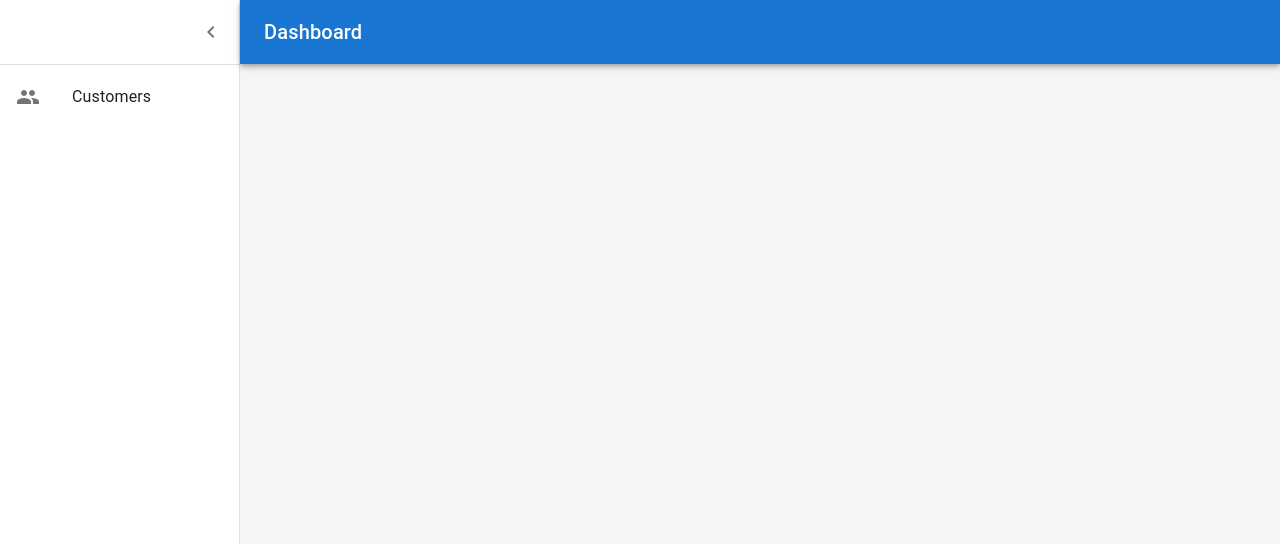
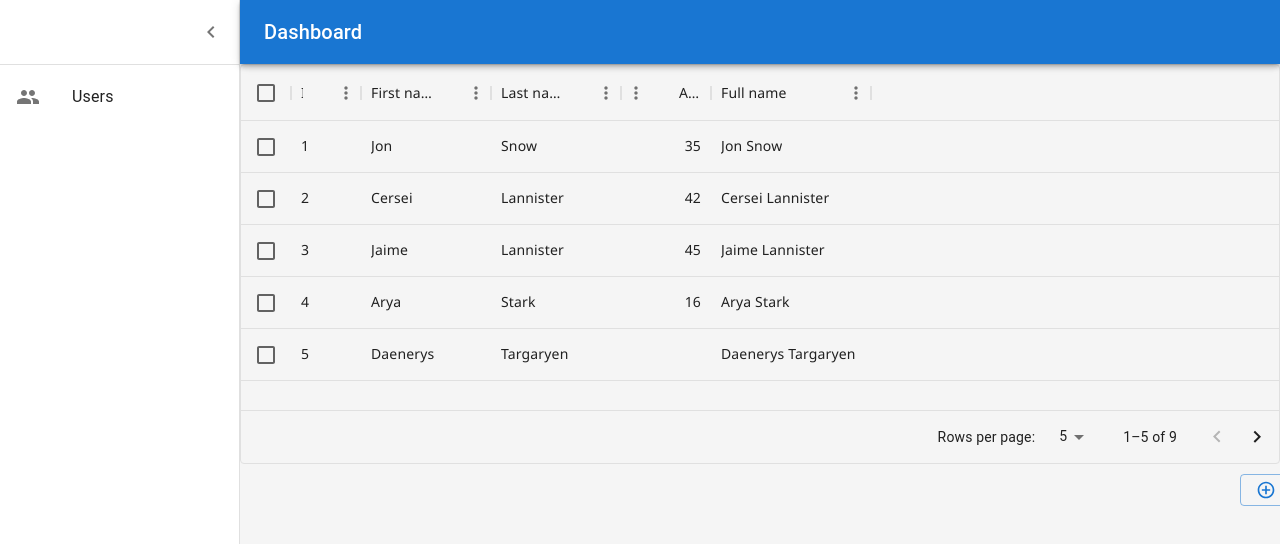
Before and after one commit to rfkevin/project, a Next.js app: page /admin/users in a window 1280 px wide. Shown: the top 544 px of the page. Built offline with nearby package versions, Linux system fonts and the light colour scheme.

Commit message:
admin dashboard

```diff
--- a/app/admin/users/listItems.jsx
+++ b/app/admin/users/listItems.jsx
@@ -13,7 +13,7 @@
       <ListItemIcon>
         <PeopleIcon />
       </ListItemIcon>
-      <ListItemText primary="Customers" />
+      <ListItemText primary="Users" />
     </ListItemButton>
 
   </React.Fragment>
--- a/app/admin/users/page.css
+++ /dev/null
@@ -1,3 +0,0 @@
-.h1{
-position: relative;
-};
--- a/app/admin/users/page.jsx
+++ b/app/admin/users/page.jsx
@@ -15,6 +15,11 @@
 import MenuIcon from '@mui/icons-material/Menu';
 import ChevronLeftIcon from '@mui/icons-material/ChevronLeft';
 import NotificationsIcon from '@mui/icons-material/Notifications';
+import {DataTable} from "../../components/Table/Table";
+import { Buttons } from '../../components/Buttons/Buttons';
+import styles from './page.module.css';
+
+
 
 const drawerWidth = 240;
 
@@ -138,10 +143,16 @@
             flexGrow: 1,
             height: '100vh',
             overflow: 'auto',
+
           }}
 
         >
           <Toolbar />
+
+          <DataTable/>
+          <div className={`${styles.Buttons}`}>
+            <Buttons></Buttons>
+          </div>
 
         </Box>
 
--- /dev/null
+++ b/app/admin/users/page.module.css
@@ -0,0 +1,6 @@
+.Buttons{
+    display: flex;
+    margin-left: 1000px;
+    margin-top: 10px;
+
+}
--- /dev/null
+++ b/app/components/Buttons/Buttons.jsx
@@ -0,0 +1,19 @@
+import * as React from 'react';
+import Button from '@mui/material/Button';
+import DeleteIcon from '@mui/icons-material/Delete';
+import Stack from '@mui/material/Stack';
+import CreateIcon from '@mui/icons-material/Create';
+import ControlPointIcon from '@mui/icons-material/ControlPoint';
+
+export const Buttons= () => {
+  return (
+    <Stack direction="row" spacing={2}>
+      <Button variant="outlined" startIcon={<ControlPointIcon />}>
+      </Button>
+      <Button variant="outlined" startIcon={<DeleteIcon />}>
+      </Button>
+      <Button variant="outlined" endIcon={<CreateIcon />}>
+      </Button>
+    </Stack>
+  );
+}
--- /dev/null
+++ b/app/components/Table/Table.jsx
@@ -0,0 +1,55 @@
+import * as React from 'react';
+import { DataGrid } from '@mui/x-data-grid';
+
+const columns = [
+  { field: 'id', headerName: 'ID', width: 70 },
+  { field: 'firstName', headerName: 'First name', width: 130 },
+  { field: 'lastName', headerName: 'Last name', width: 130 },
+  {
+    field: 'age',
+    headerName: 'Age',
+    type: 'number',
+    width: 90,
+  },
+  {
+    field: 'fullName',
+    headerName: 'Full name',
+    description: 'This column has a value getter and is not sortable.',
+    sortable: false,
+    width: 160,
+    valueGetter: (params) =>
+      `${params.row.firstName || ''} ${params.row.lastName || ''}`,
+  },
+];
+
+const rows = [
+  { id: 1, lastName: 'Snow', firstName: 'Jon', age: 35 },
+  { id: 2, lastName: 'Lannister', firstName: 'Cersei', age: 42 },
+  { id: 3, lastName: 'Lannister', firstName: 'Jaime', age: 45 },
+  { id: 4, lastName: 'Stark', firstName: 'Arya', age: 16 },
+  { id: 5, lastName: 'Targaryen', firstName: 'Daenerys', age: null },
+  { id: 6, lastName: 'Melisandre', firstName: null, age: 150 },
+  { id: 7, lastName: 'Clifford', firstName: 'Ferrara', age: 44 },
+  { id: 8, lastName: 'Frances', firstName: 'Rossini', age: 36 },
+  { id: 9, lastName: 'Roxie', firstName: 'Harvey', age: 65 },
+];
+
+export const  DataTable = () => {
+  return (
+    <>
+    <div style={{ height: 400, width: '100%' }}>
+      <DataGrid
+        rows={rows}
+        columns={columns}
+        initialState={{
+          pagination: {
+            paginationModel: { page: 0, pageSize: 5 },
+          },
+        }}
+        pageSizeOptions={[5, 10]}
+        checkboxSelection
+      />
+    </div>
+    </>
+  )
+}
```
Also changed, not shown: package.json (+3 -5 lines), app/components/Buttons/buttons.module.css (added), app/components/Table/table.module.css (added), 1 other file (tests, documents, lock files or other folders).
